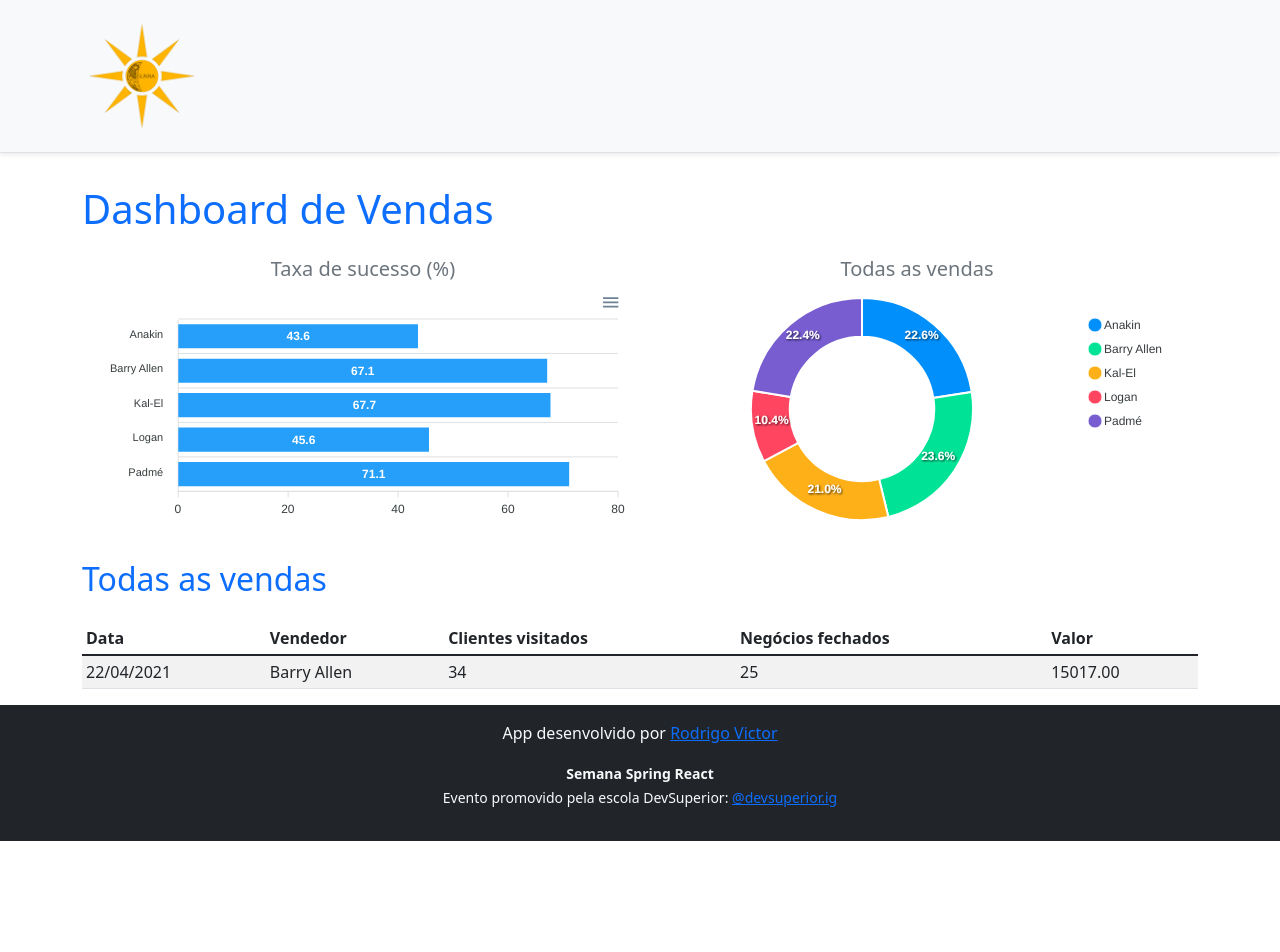
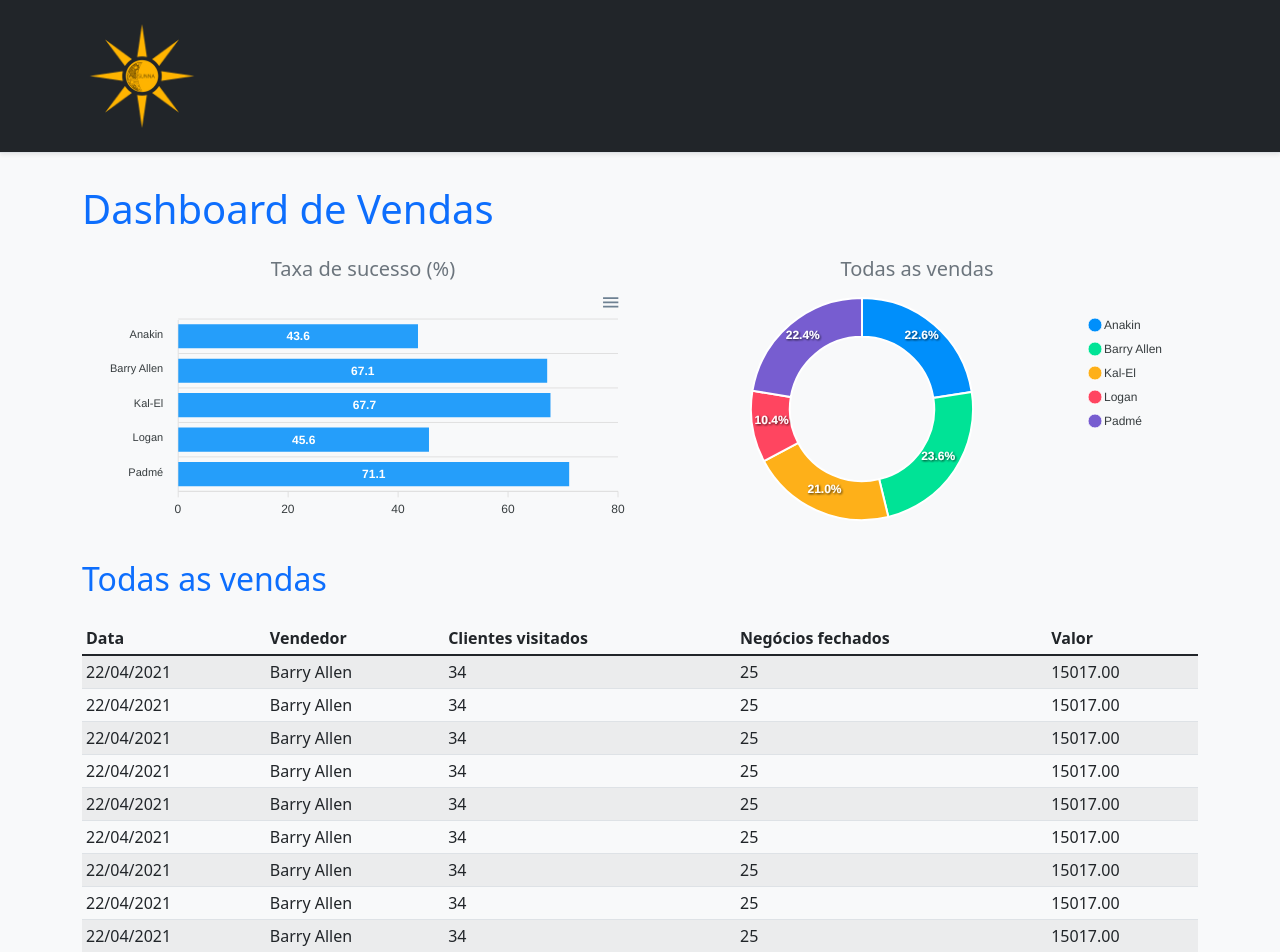
Before and after one commit to RodrigoRVSN/dashboard-full, a React (Create React App) app in the folder frontend/: page / in a window 1280 px wide. Shown: the top 952 px of the page. Before the commit the page ends 841 px from the top, so only its background shows below. Built offline with nearby package versions, Linux system fonts and the light colour scheme.

Commit message:
Security config

```diff
--- a/frontend/src/App.tsx
+++ b/frontend/src/App.tsx
@@ -6,7 +6,7 @@ import { Navbar } from "components/Navbar";
 
 function App() {
   return (
-    <>
+    <div className="bg-light">
       <Navbar />
       <div className="container">
         <h1 className="text-primary py-3">Dashboard de Vendas</h1>
@@ -26,7 +26,7 @@ function App() {
         <DataTable />
       </div>
       <Footer />
-    </>
+    </div>
   );
 }
 
--- a/frontend/src/components/BarChart/index.tsx
+++ b/frontend/src/components/BarChart/index.tsx
@@ -23,6 +23,7 @@ export function BarChart() {
   return (
     <>
       <Chart
+        className="text-light"
         options={{ ...options, xaxis: mockData.labels }}
         series={mockData.series}
         type="bar"
--- a/frontend/src/components/DataTable/index.tsx
+++ b/frontend/src/components/DataTable/index.tsx
@@ -1,3 +1,5 @@
+import React from "react";
+
 export function DataTable() {
   return (
     <>
@@ -20,6 +22,62 @@ export function DataTable() {
               <td>25</td>
               <td>15017.00</td>
             </tr>
+            <tr>
+              <td>22/04/2021</td>
+              <td>Barry Allen</td>
+              <td>34</td>
+              <td>25</td>
+              <td>15017.00</td>
+            </tr>
+            <tr>
+              <td>22/04/2021</td>
+              <td>Barry Allen</td>
+              <td>34</td>
+              <td>25</td>
+              <td>15017.00</td>
+            </tr>
+            <tr>
+              <td>22/04/2021</td>
+              <td>Barry Allen</td>
+              <td>34</td>
+              <td>25</td>
+              <td>15017.00</td>
+            </tr>
+            <tr>
+              <td>22/04/2021</td>
+              <td>Barry Allen</td>
+              <td>34</td>
+              <td>25</td>
+              <td>15017.00</td>
+            </tr>
+            <tr>
+              <td>22/04/2021</td>
+              <td>Barry Allen</td>
+              <td>34</td>
+              <td>25</td>
+              <td>15017.00</td>
+            </tr>
+            <tr>
+              <td>22/04/2021</td>
+              <td>Barry Allen</td>
+              <td>34</td>
+              <td>25</td>
+              <td>15017.00</td>
+            </tr>
+            <tr>
+              <td>22/04/2021</td>
+              <td>Barry Allen</td>
+              <td>34</td>
+              <td>25</td>
+              <td>15017.00</td>
+            </tr>
+            <tr>
+              <td>22/04/2021</td>
+              <td>Barry Allen</td>
+              <td>34</td>
+              <td>25</td>
+              <td>15017.00</td>
+            </tr>
           </tbody>
         </table>
       </div>
--- a/frontend/src/components/Navbar/index.tsx
+++ b/frontend/src/components/Navbar/index.tsx
@@ -3,7 +3,7 @@ import sunnaIcon from "assets/images/sunnaIcon.png";
 export function Navbar() {
   return (
     <>
-      <div className="d-flex flex-column flex-md-row align-items-center p-3 px-md-4 mb-3 bg-light border-bottom shadow-sm">
+      <div className="d-flex flex-column flex-md-row align-items-center p-3 px-md-4 mb-3 bg-dark border-bottom shadow-sm">
         <div className="container">
           <nav className="my-2 my-md-0 mr-md-3">
             <img src={sunnaIcon} alt="DevSuperior" width="120" />
```
Also changed, not shown: 1 other file (tests, documents, lock files or other folders).
